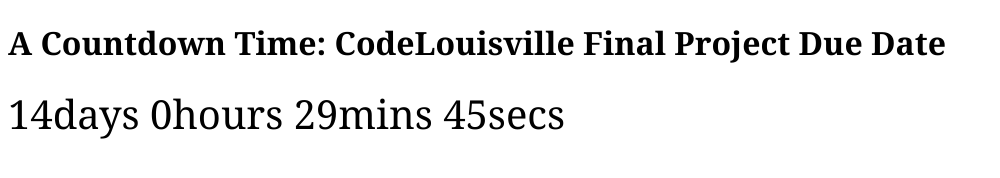
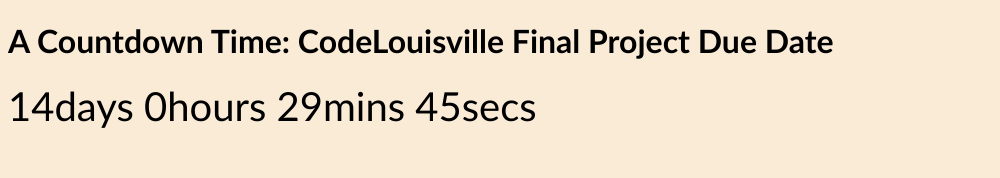
Before and after one commit to tayfritz/falcon9, a plain HTML site: page index.html in a window 1280 px wide. Shown: the whole page, without its empty margins (0-1000 px from the left). Drawn offline with Linux system fonts and the light colour scheme.

Commit message:
Root element styling added

```diff
--- a/styles.css
+++ b/styles.css
@@ -1,5 +1,9 @@
 * {
-    font-family: Georgia, 'Times New Roman', Times, serif;
+    font-family: 'Trebuchet MS', 'Lucida Sans Unicode', 'Lucida Grande', 'Lucida Sans', Arial, sans-serif
+}
+
+:root {
+    background-color: antiquewhite;
 }
 
 p {
```
